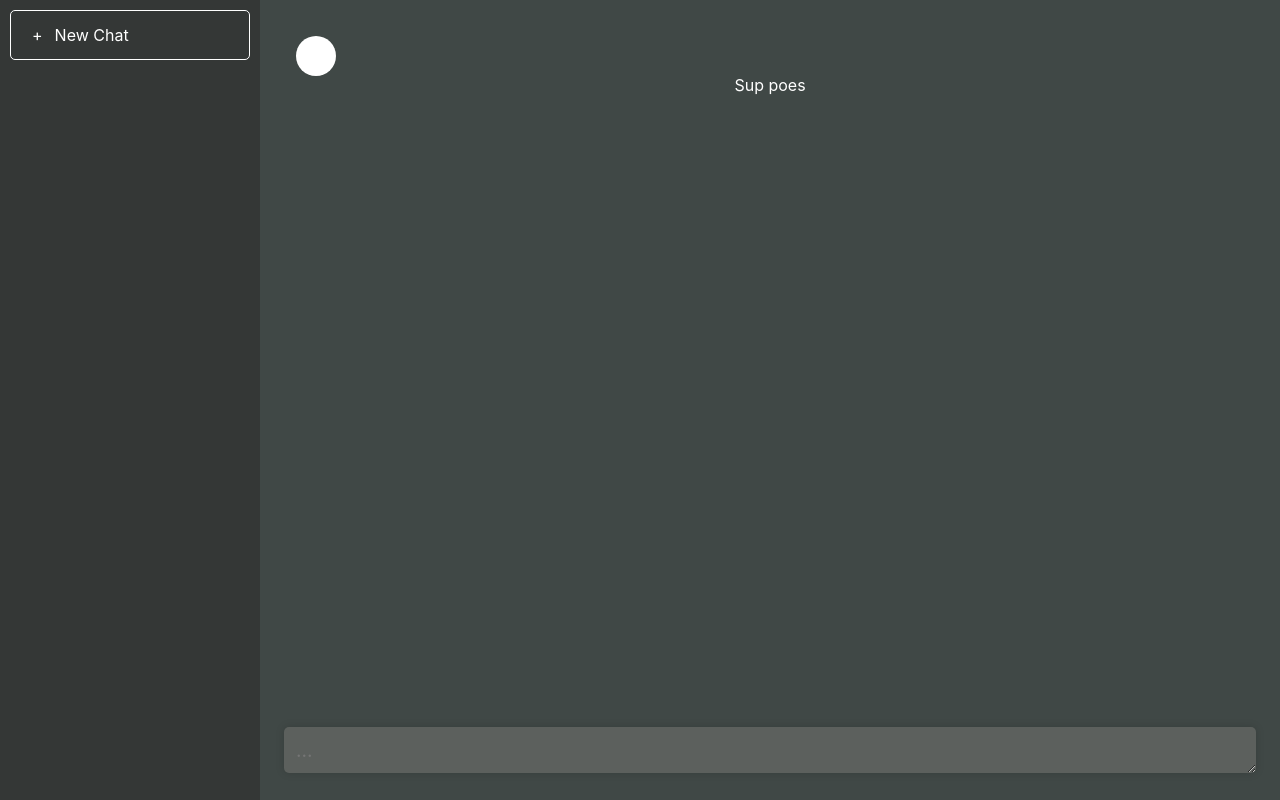
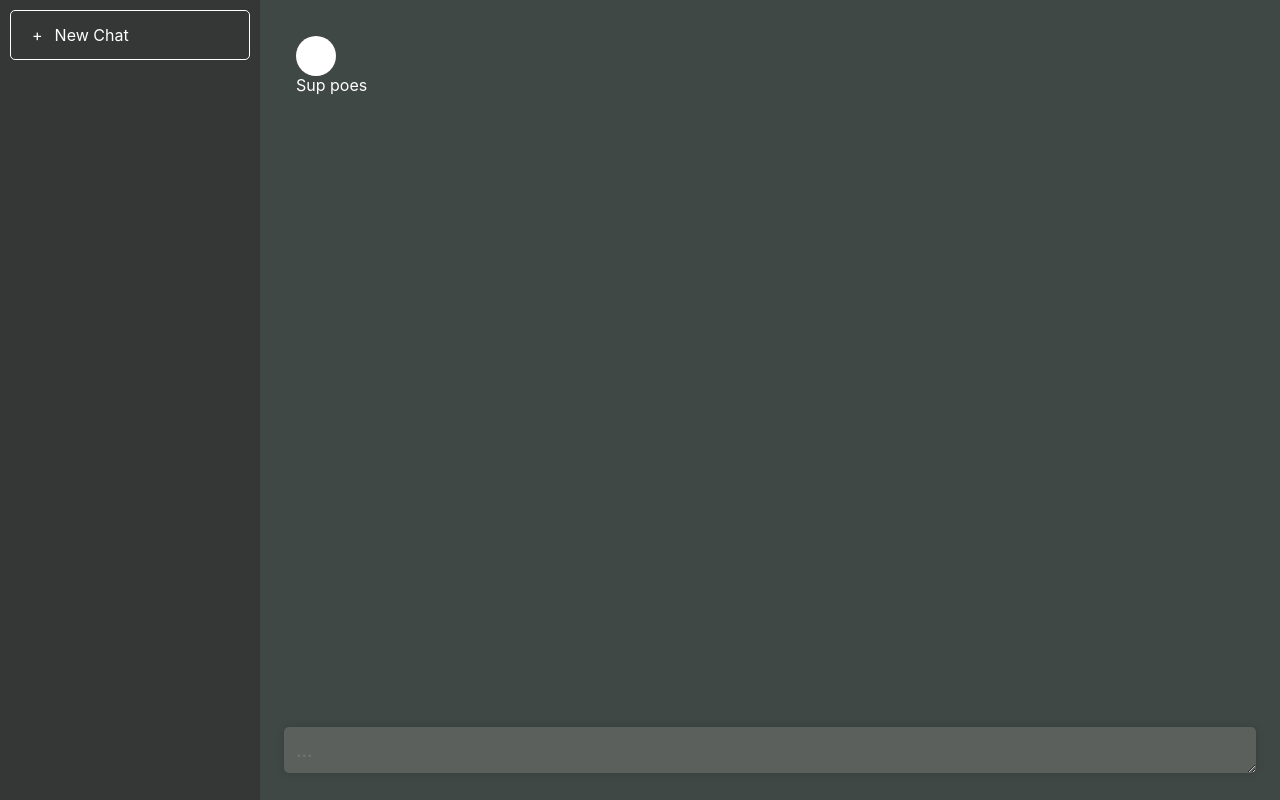
Before and after one commit to gitgudsec/chatgpt, a React (Create React App) app in the folder client/: page / in a window 1280 px wide. Built offline with nearby package versions, Linux system fonts and the light colour scheme.

Commit message:
continue

```diff
--- a/client/src/App.css
+++ b/client/src/App.css
@@ -88,6 +88,8 @@
 
 .chat-log {
   padding: 24px;
+  text-align: left;
+  display: flex;
 }
 
 .chat-message {
```
